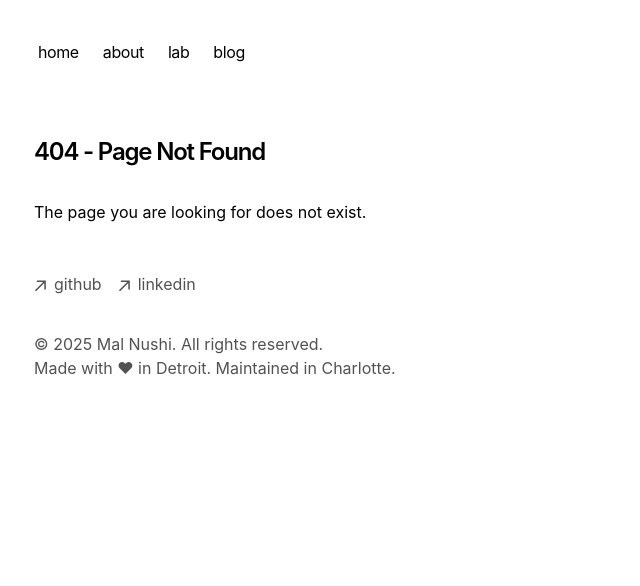
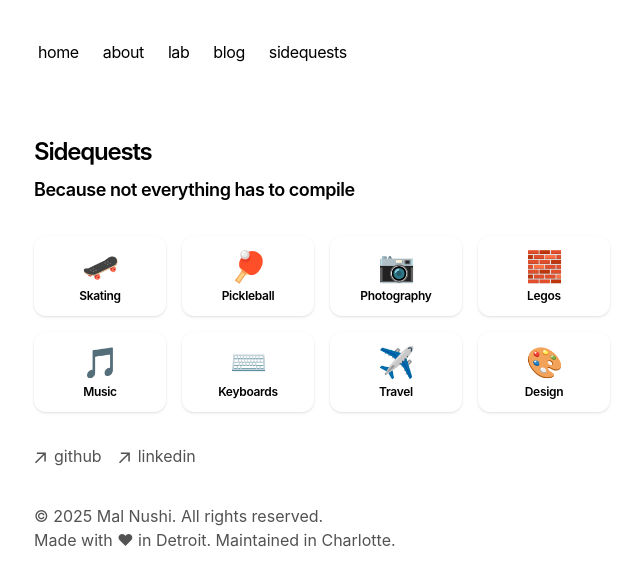
Before and after one commit to mal-nushi-dev/ergotheke, a Next.js app: page /sidequests in a window 1280 px wide. Before the commit this address had no page. Shown: the top 586 px of the page, without its empty margins (318-958 px from the left). Built offline with nearby package versions, Linux system fonts and the light colour scheme.

Commit message:
Add sidequests page and update navigation for sitemap

```diff
--- a/app/components/nav.tsx
+++ b/app/components/nav.tsx
@@ -4,7 +4,8 @@ const navItems = {
   '/': {name: 'home',},
   '/about': {name: 'about',},
   '/lab': {name: 'lab',},
-  '/blog': {name: 'blog',}
+  '/blog': {name: 'blog',},
+  '/sidequests': {name: 'sidequests',},
 }
 
 export function Navbar() {
--- /dev/null
+++ b/app/sidequests/[slug]/page.tsx
@@ -0,0 +1,14 @@
+export default function SidequestUnderConstruction() {
+  return (
+    <section className="flex flex-col items-center justify-center min-h-[40vh]">
+      <h1 className="mb-4 text-2xl font-semibold tracking-tighter">
+        🚧 Under Construction
+      </h1>
+      <p className="text-center text-gray-600">
+        This sidequest page is under construction.<br />
+        Check back later!
+      </p>
+      <p className="text-center text-[10px]">Message from Mal: <i>Sorry</i></p>
+    </section>
+  )
+}
--- /dev/null
+++ b/app/sidequests/page.tsx
@@ -0,0 +1,44 @@
+import Link from 'next/link'
+
+export const metadata = {
+  title: 'Sidequests',
+  description: 'Because not everything has to compile',
+}
+
+const sidequests = [
+  { name: 'Skating', emoji: '🛹', slug: 'skating' },
+  { name: 'Pickleball', emoji: '🏓', slug: 'pickleball' },
+  { name: 'Photography', emoji: '📷', slug: 'photography' },
+  { name: 'Legos', emoji: '🧱', slug: 'legos' },
+  { name: 'Music', emoji: '🎵', slug: 'music' },
+  { name: 'Keyboards', emoji: '⌨️', slug: 'keyboards' },
+  { name: 'Travel', emoji: '✈️', slug: 'travel' },
+  { name: 'Design', emoji: '🎨', slug: 'design' }
+]
+
+export default function SidequestsPage() {
+  return (
+    <section>
+      <h1 className="font-semibold text-2xl mb-2 tracking-tighter">Sidequests</h1>
+      <h2 className="font-semibold text-lg mb-8 tracking-tight">Because not everything has to compile</h2>
+      <ul className="grid grid-cols-2 sm:grid-cols-3 md:grid-cols-4 gap-4">
+        {sidequests.map((item) => (
+          <li key={item.name}>
+            <Link href={`/sidequests/${item.slug}`}>
+              <div className="bg-white rounded-xl shadow flex flex-col items-center justify-center p-3 text-center hover:bg-blue-50 transition cursor-pointer">
+                <span
+                  role="img"
+                  aria-label={item.name}
+                  className="text-3xl mb-1"
+                >
+                  {item.emoji}
+                </span>
+                <span className="text-xs font-semibold tracking-tight">{item.name}</span>
+              </div>
+            </Link>
+          </li>
+        ))}
+      </ul>
+    </section>
+  )
+}
--- a/app/sitemap.ts
+++ b/app/sitemap.ts
@@ -23,7 +23,7 @@ export default async function sitemap(): Promise<Array<{ url: string; lastModifi
   }))
 
   // Define static routes
-  const routes = ['', '/blog', '/about', '/lab'].map((route) => ({
+  const routes = ['', '/blog', '/about', '/lab', '/sidequests'].map((route) => ({
     url: `${baseUrl}${route}`,
     lastModified: new Date().toISOString().split('T')[0],
   }))
```
